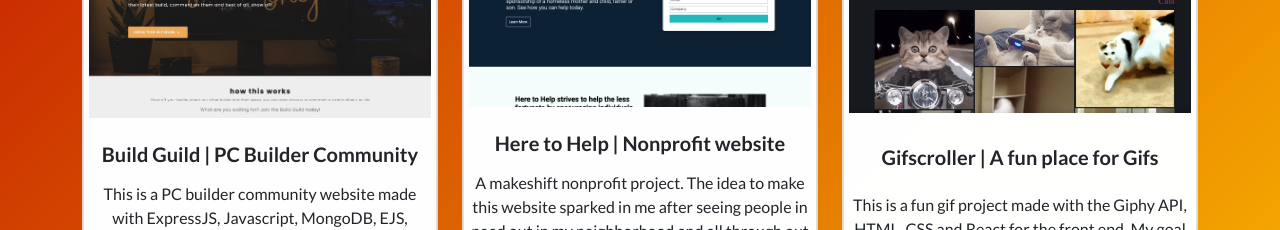
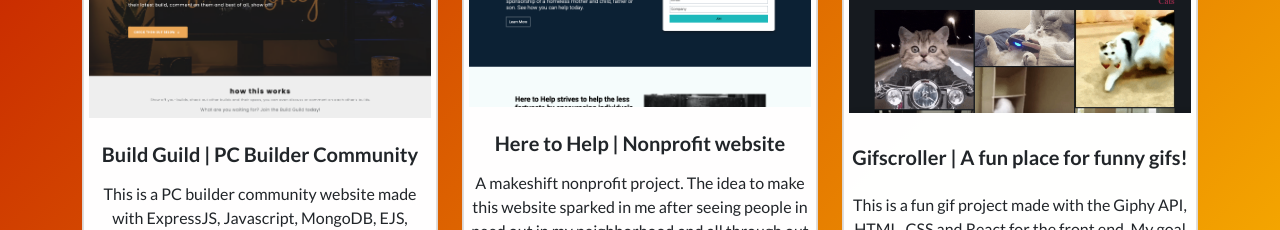
Before and after one commit to JuanMore/My-Personal-Portfolio, a React (Create React App) app: page / in a window 1280 px wide. Shown: the part 1800-2030 px from the top of the page. Built offline with nearby package versions, Linux system fonts and the light colour scheme.

Commit message:
projects changes

```diff
--- a/src/components/Portfolio.jsx
+++ b/src/components/Portfolio.jsx
@@ -79,7 +79,7 @@
                         </a>
                     </div>
                     <div className="card-title mt-3 py-2">
-                        Gifscroller | A fun place for Gifs
+                        Gifscroller | A fun place for funny gifs!
                     </div>
                     <div className="card-body">
                     <p>This is a fun gif project made with the Giphy API, HTML, CSS and React for the front end. My goal with this project was to build a funny side project utilzing an API. Design Inspired by <a href="https://scrolller.com/">Srolller.com</a>.</p>
```
